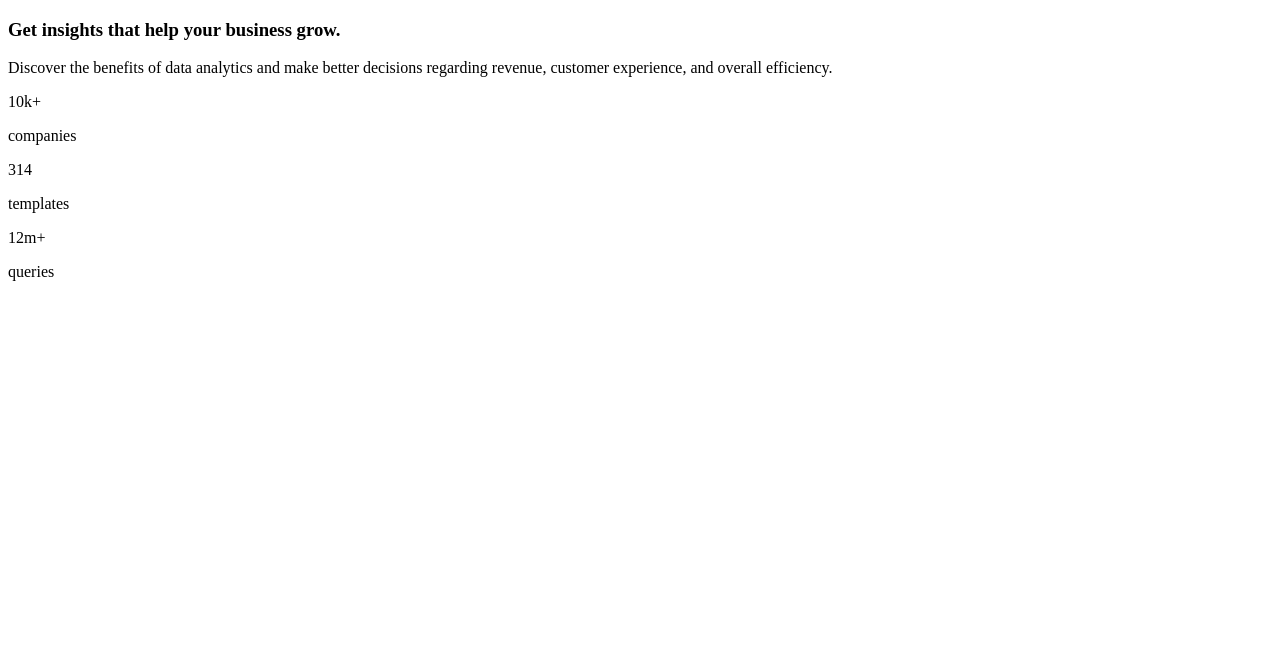
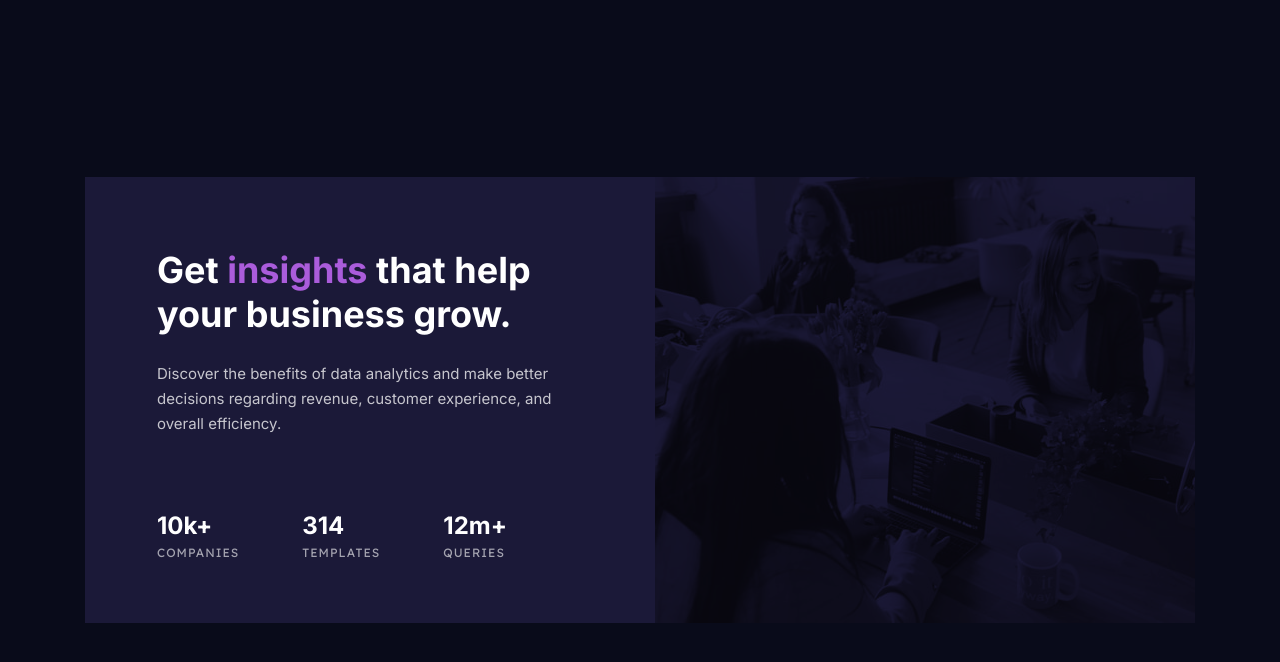
Before and after one commit to YizhuoZhang3/stats-preview-card, a plain HTML site: page index.html in a window 1280 px wide. Drawn offline with Linux system fonts and the light colour scheme.

Commit message:
rendered: left side of page

```diff
--- a/css/style.css
+++ b/css/style.css
@@ -0,0 +1,115 @@
+:root {
+  --clr-neutral-100: hsl(0 0% 100%);
+  --clr-neutral-200: hsla(0, 0%, 100%, 0.75);
+  --clr-neutral-300: hsla(0, 0%, 100%, 0.6);
+
+  --clr-primary-main: hsl(233, 47%, 7%);
+  --clr-primary-card:  hsl(244, 38%, 16%);
+  --clr-primary-violet:hsl(277, 64%, 61%);
+}
+
+/* Box sizing rules */
+*,
+*::before,
+*::after {
+  box-sizing: border-box;
+}
+
+body,
+h1,
+h2,
+h3,
+h4,
+p,
+figure,
+blockquote,
+dl,
+dd {
+  margin: 0;
+}
+
+body {
+  min-height: 100vh;
+  text-rendering: optimizeSpeed;
+  background-color: var(--clr-primary-main);
+  display: flex;
+  align-items: center;
+  justify-content: center;
+}
+
+.card {
+  background-color: var(--clr-primary-card);
+  width: 1110px;
+  height: 446px;
+  display: flex;
+  flex-direction: row;
+}
+
+.card_left {
+  padding: 71px 72px;
+}
+
+.title {
+  color: var(--clr-neutral-100);
+  font-family: 'Inter';
+  font-style: normal;
+  font-weight: 700;
+  font-size: 36px;
+  line-height: 44px;
+}
+
+.color_purple {
+  color: var(--clr-primary-violet);
+}
+
+.company_info {
+  color: var(--clr-neutral-100);
+  font-family: 'Inter';
+  font-style: normal;
+  font-weight: 400;
+  font-size: 15px;
+  line-height: 25px;
+  margin-top: 25px;
+  mix-blend-mode: normal;
+  opacity: 0.75;
+}
+
+.company_data {
+  width: 350px;
+  display: flex;
+  justify-content:space-between;
+  margin-top: 75px;
+}
+
+.company_data .data {
+  display: flex;
+  flex-direction: column;
+}
+
+.company_data .number {
+  color: var(--clr-neutral-100);
+  font-family: 'Inter';
+  font-style: normal;
+  font-weight: 700;
+  font-size: 24px;
+  line-height: 29px;
+}
+
+.company_data .info {
+  font-family: 'Lexend Deca';
+  font-style: normal;
+  font-size: 12px;
+  font-weight: 400;
+  line-height: 25px;
+  letter-spacing: 1px;
+  text-transform: uppercase;
+  color: var(--clr-neutral-100);
+  opacity: 0.6;
+  mix-blend-mode: normal;
+}
+
+.card_img {
+  background: url(/images/image-header-desktop.jpg);
+  mix-blend-mode: multiply;
+  opacity: 0.75;
+}
--- a/index.html
+++ b/index.html
@@ -5,28 +5,35 @@
   <meta name="viewport" content="width=device-width, initial-scale=1.0"> <!-- displays site properly based on user's device -->
   <link rel="icon" type="image/png" sizes="32x32" href="./images/favicon-32x32.png">
   <title>Frontend Mentor | Stats preview card component</title>
-  <link rel="stylesheet" href="css/styles.css">
+  <link rel="stylesheet" href="css/style.css">
+  <link href="https://fonts.googleapis.com/css2?family=Inter:wght@100;200;300;400;500;600;700;800;900&family=Lexend+Deca&display=swap" rel="stylesheet">
 </head>
 <body>
   <div class="card">
-    <h3>Get <span>insights</span> that help your business grow.</h3>
-    <p class="company_info">Discover the benefits of data analytics and make better decisions regarding revenue, customer
-      experience, and overall efficiency.
-    </p>
-    <div class="company_data">
-      <div>
-        <p>10k+</p>
-        <p>companies</p>
-      </div>
-      <div>
-        <p>314</p>
-        <p>templates</p>
-      </div>
-      <div>
-        <p>12m+</p>
-        <p>queries</p>
+    <div class="card_left">
+      <h3 class="title">Get <span class="color_purple">insights</span> that help your business grow.</h3>
+      <p class="company_info">Discover the benefits of data analytics and make better decisions regarding revenue, customer experience, and overall efficiency.
+      </p>
+      <div class="company_data">
+        <div class="data">
+          <p class="number">10k+</p>
+          <p class="info">companies</p>
+        </div>
+        <div class="data">
+          <p class="number">314</p>
+          <p class="info">templates</p>
+        </div>
+        <div class="data">
+          <p class="number">12m+</p>
+          <p class="info">queries</p>
+        </div>
       </div>
     </div>
+    <div class="card_right">
+      <img class="card_img" src="./images/image-header-desktop.jpg" alt="img">
+    </div>
+  </div>
+
   </div>
 </body>
 </html>
```
